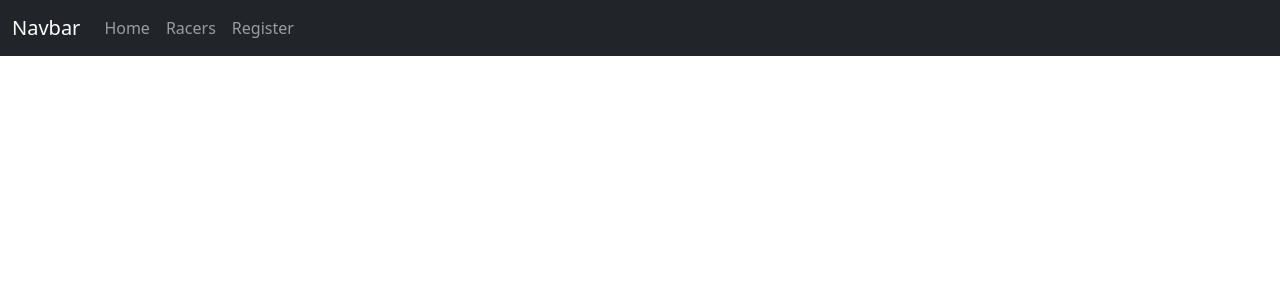
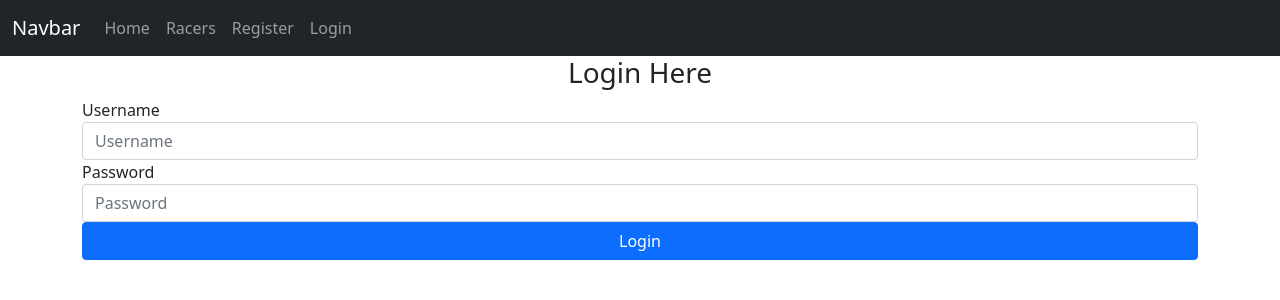
Before and after one commit to bstanton773/kekambas-86_react, a React (Create React App) app: page /login in a window 1280 px wide. Shown: the top 300 px of the page. Built offline with nearby package versions, Linux system fonts and the light colour scheme.

Commit message:
Add Login View Component

```diff
--- a/src/App.js
+++ b/src/App.js
@@ -3,6 +3,7 @@ import { Routes, Route } from 'react-router-dom';
 import AlertMessage from './components/AlertMessage';
 import Nav from "./components/Nav";
 import Home from './views/Home';
+import Login from './views/Login';
 import RacerTable from './views/RacerTable';
 import Register from './views/Register';
 
@@ -50,6 +51,7 @@ export default class App extends Component{
                                                 />} />
                         <Route path='racers' element={<RacerTable />} />
                         <Route path='register' element={<Register flashMessage={this.flashMessage} />} />
+                        <Route path='login' element={<Login flashMessage={this.flashMessage} />} />
                     </Routes>
                 </div>
             </>
--- a/src/components/Nav.js
+++ b/src/components/Nav.js
@@ -14,6 +14,7 @@ export default function Nav() {
                 <Link className="nav-link" to="/">Home</Link>
                 <Link className="nav-link" to="/racers">Racers</Link>
                 <Link className="nav-link" to="/register">Register</Link>
+                <Link className="nav-link" to="/login">Login</Link>
             </div>
             </div>
         </div>
--- /dev/null
+++ b/src/views/Login.js
@@ -0,0 +1,18 @@
+import React, { Component } from 'react'
+
+export default class Login extends Component {
+    render() {
+        return (
+            <form>
+                <h3 className='text-center'>Login Here</h3>
+                <div className='form-group'>
+                    <label htmlFor='username'>Username</label>
+                    <input type='text' name='username' className='form-control' placeholder='Username' />
+                    <label htmlFor='password'>Password</label>
+                    <input type='password' name='password' className='form-control' placeholder='Password' />
+                    <input type='submit' className='btn btn-primary w-100' value='Login' />
+                </div>
+            </form>
+        )
+    }
+}
```
